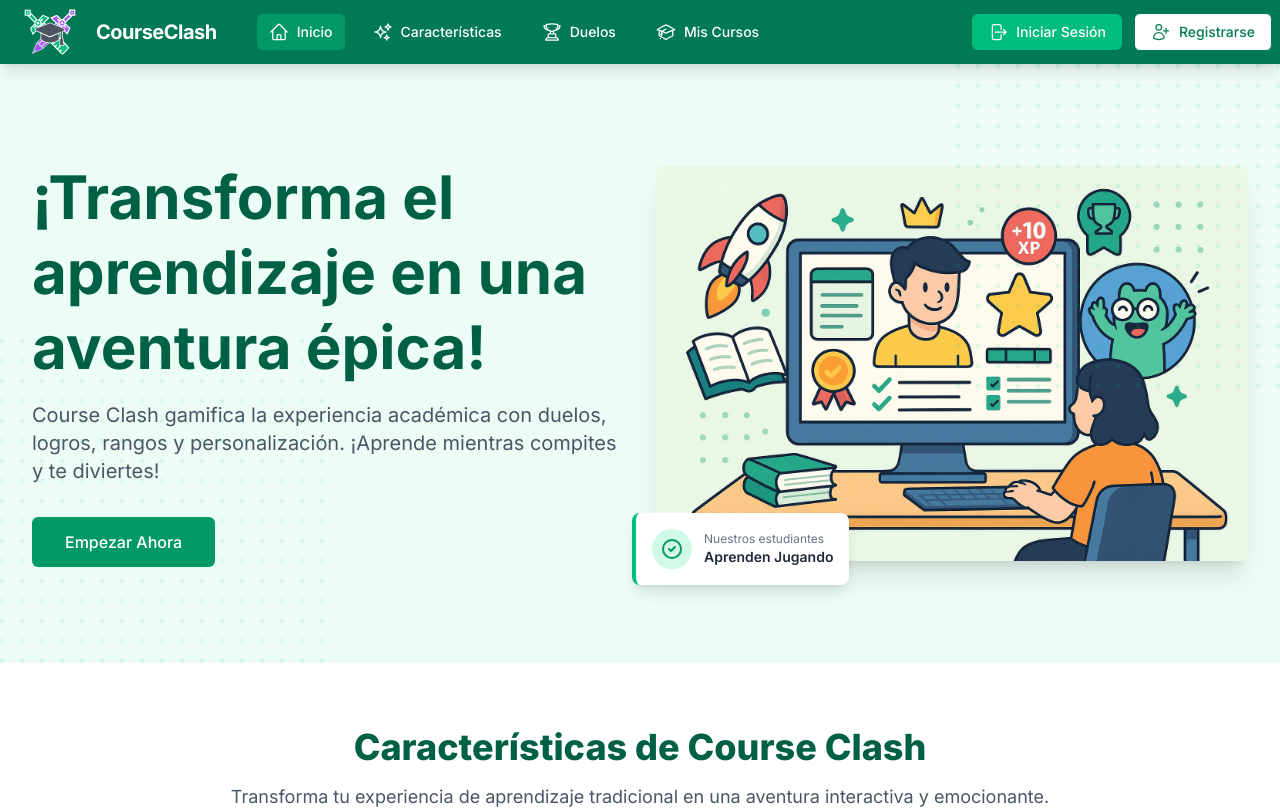
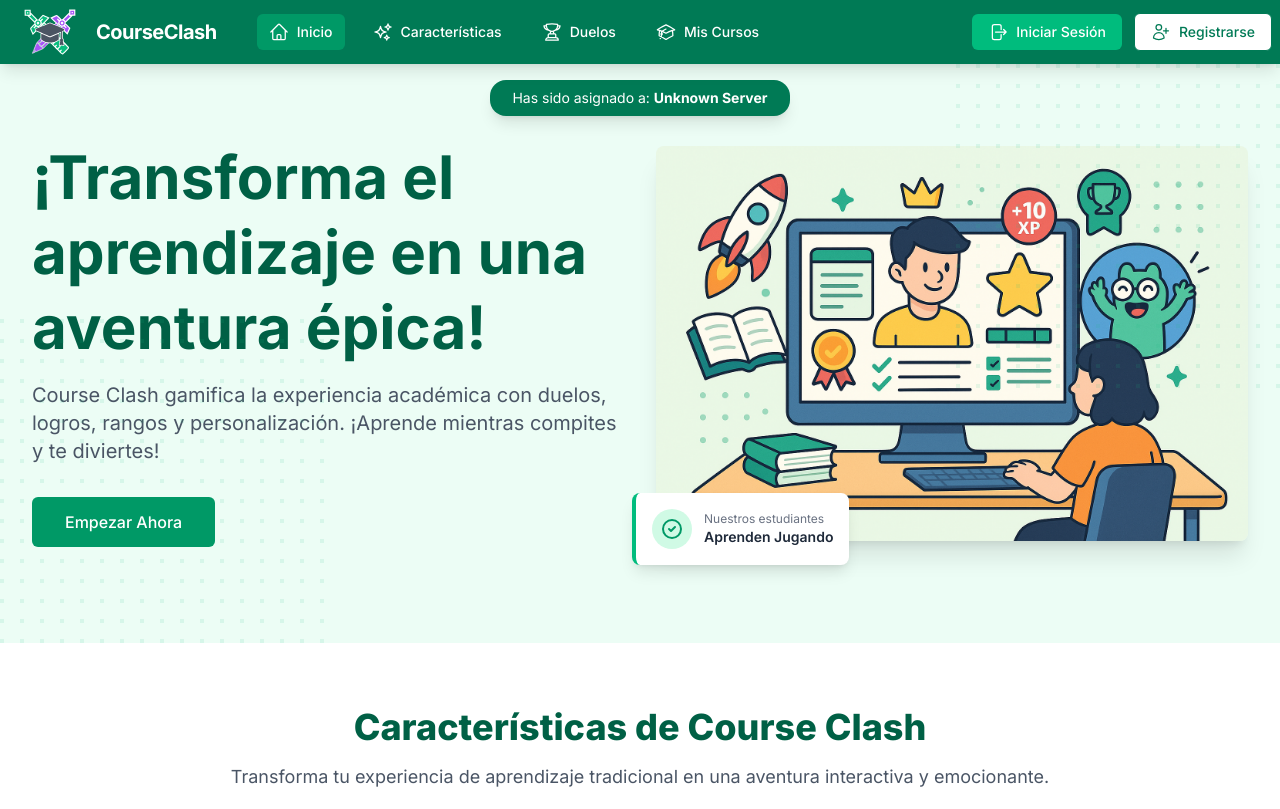
Before and after one commit to w1sec0d/CourseClash, a Next.js app in the folder frontend_web/: page / in a window 1280 px wide. Shown: the top 809 px of the page. Built offline with nearby package versions, Linux system fonts and the light colour scheme; no server answers.

Commit message:
Añade indicador de servidor

```diff
--- a/frontend_web/app/page.tsx
+++ b/frontend_web/app/page.tsx
@@ -4,12 +4,22 @@ import Button from '../components/Button';
 import FeatureCard from '../components/FeatureCard';
 
 export default function Page() {
+  // Get the server identifier from environment variable
+  const serverId = process.env.NEXT_PUBLIC_CUSTOM_TEXT || 'Unknown Server';
+
   return (
     <div>
       {/* Sección de inicio */}
       <section className='bg-emerald-50 relative overflow-hidden' id='inicio'>
         {/* Contenido principal de la sección */}
-        <div className='py-12 md:py-20 lg:py-24 mx-auto px-4 sm:px-6 lg:px-8 max-w-7xl md:grid-cols-2 items-center grid grid-cols-1 gap-8'>
+        <div className='bg-emerald-700 text-white shadow-lg max-w-[300px] mx-auto mt-4 rounded-2xl'>
+          <div className='container mx-auto px-4 py-2'>
+            <p className='text-sm text-center'>
+              Has sido asignado a: <span className='font-bold'>{serverId}</span>
+            </p>
+          </div>
+        </div>
+        <div className='py-6 pb-12 md:pb-20 lg:pb-24 mx-auto px-4 sm:px-6 lg:px-8 max-w-7xl md:grid-cols-2 items-center grid grid-cols-1 gap-8'>
           {/* Texto principal */}
           <div className='text-center md:text-left'>
             <p className='text-4xl md:text-5xl lg:text-6xl font-bold text-emerald-800 leading-tight'>
```
